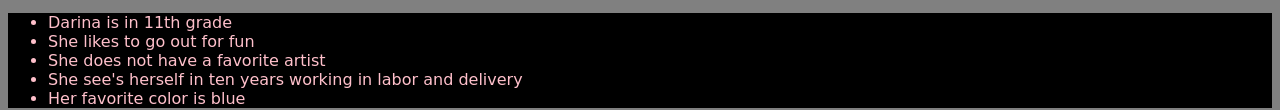
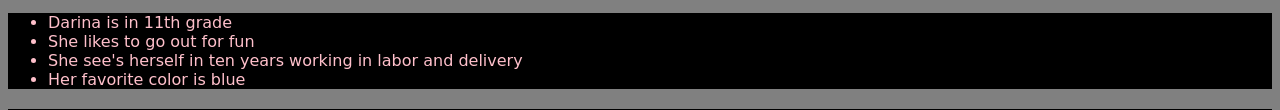
Before and after one commit to ktavarez2021/HireMecomDarina-Whitaker, a plain HTML site: page index.html in a window 1280 px wide. Shown: the part 697-807 px from the top of the page. Drawn offline with Linux system fonts and the light colour scheme; a web font is replaced by a local one.

Commit message:
Created using Popcode: https://popcode.org

```diff
--- a/index.html
+++ b/index.html
@@ -35,7 +35,6 @@ h1{
     <ul>
        <li>Darina is in 11th grade</li>
        <li>She likes to go out for fun</li>
-       <li>She does not have a favorite artist</li>
        <li>She see's herself in ten years working in labor and delivery</li>
        <li>Her favorite color is blue</li>
     </ul>
```
